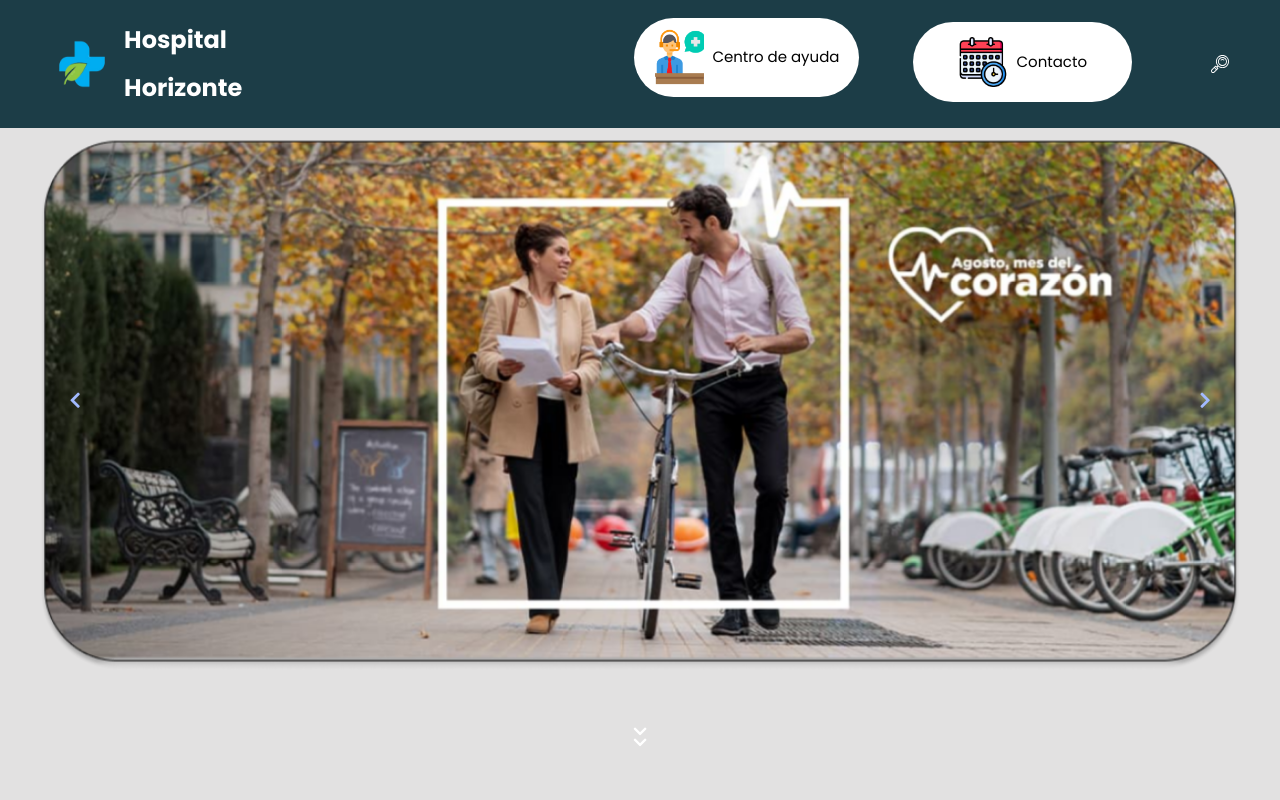
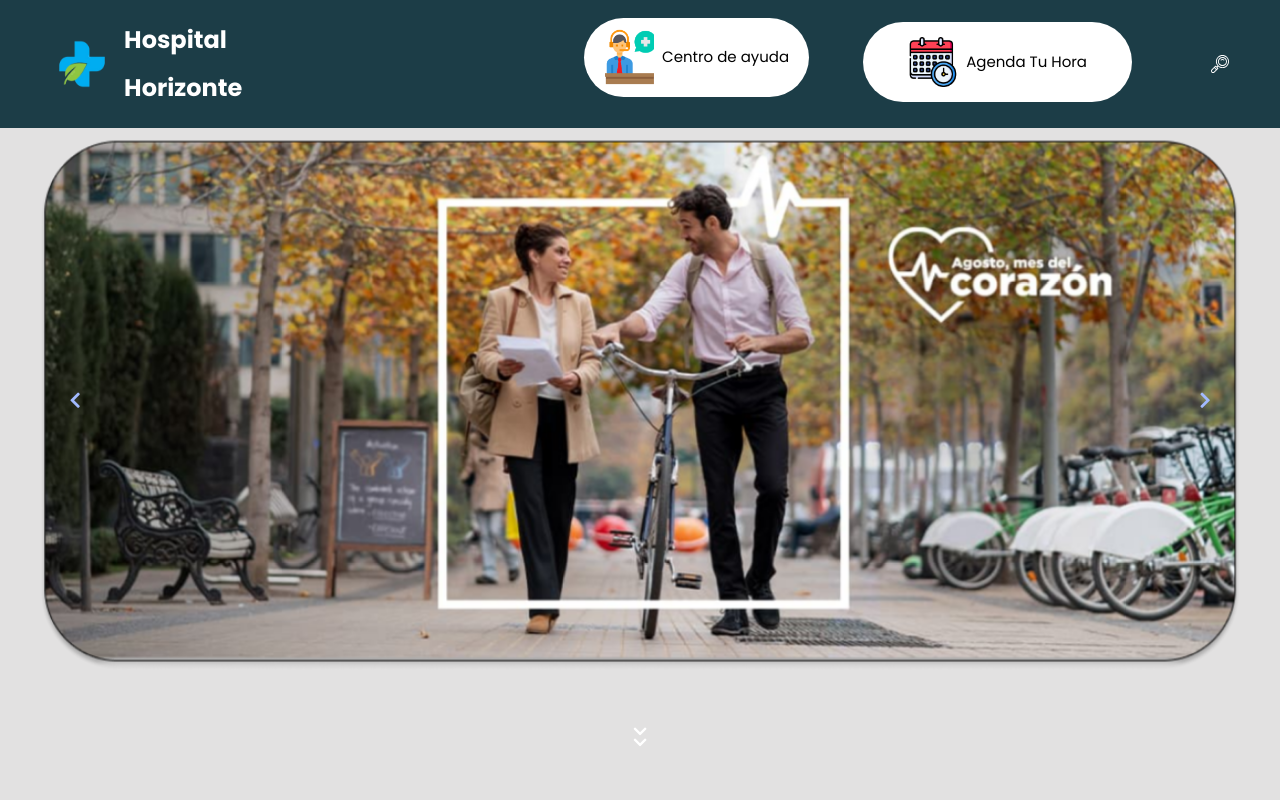
Before and after one commit to ElZoro1/HospitalHorizonteProyect, a plain HTML site: page index.html in a window 1280 px wide. Shown: the top 800 px of the page. Drawn offline with Linux system fonts and the light colour scheme.

Commit message:
Hice cambios en todo el home

```diff
--- a/index.html
+++ b/index.html
@@ -45,7 +45,7 @@
 				<li>
 					<button class="btn-secondary">
 						<img src="imageshospital/Logoboton2.png" class="btn-icon">
-						Contacto
+						Agenda Tu Hora
 				</li>
 			</ul>
 		</nav>
```
